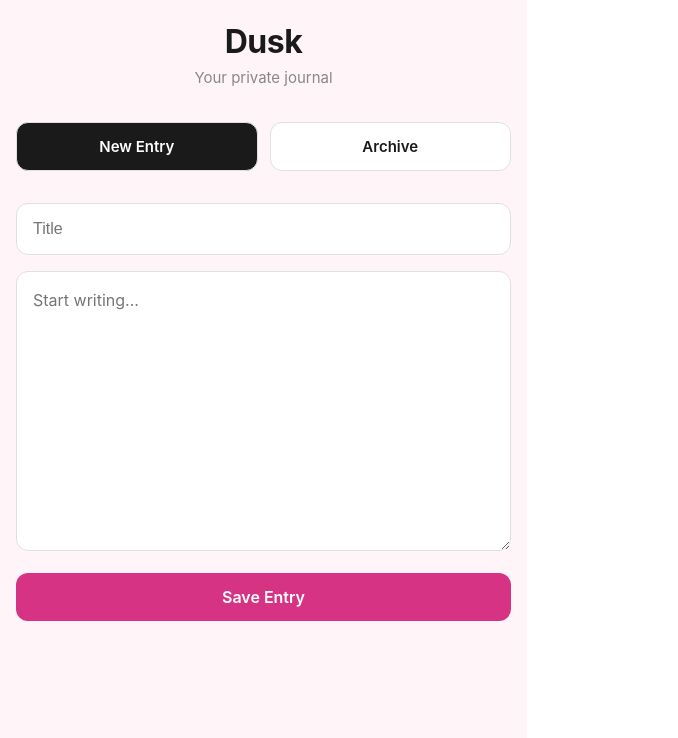
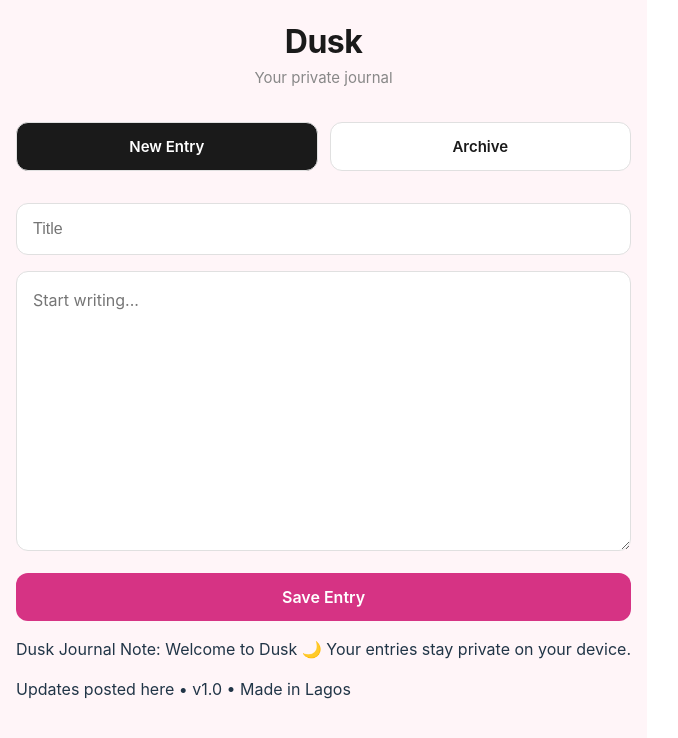
Before and after one commit to forteido-art/dusk-journal, a React (Vite) app: page / in a window 1280 px wide. Shown: the top 738 px of the page, without its empty margins (0-678 px from the left). Built offline with nearby package versions, Linux system fonts and the light colour scheme.

Commit message:
Add broadcast footer

```diff
--- a/src/App.jsx
+++ b/src/App.jsx
@@ -321,6 +321,16 @@ function App() {
           </div>
         )}
       </div>
+{/* Broadcast footer */}
+<footer className="mt-16 border-t border-pink-100 pt-6 pb-8 px-4 text-center">
+  <p className="text-xs text-gray-500">
+    <span className="font-semibold text-pink-600">Dusk Journal Note:</span>
+    {" "}Welcome to Dusk 🌙 Your entries stay private on your device.
+  </p>
+  <p className="text- text-gray-400 mt-2">
+    Updates posted here • v1.0 • Made in Lagos
+  </p>
+</footer>
     </div>
   )
 }
```
